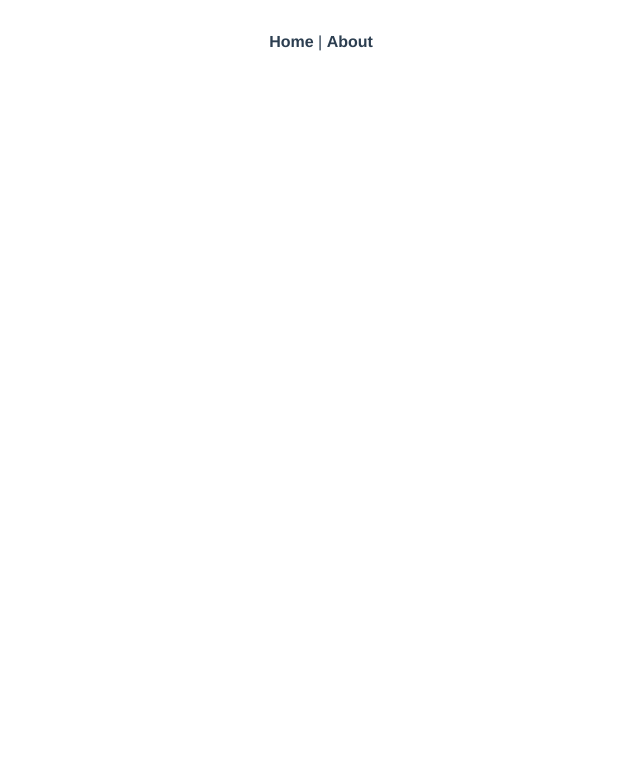
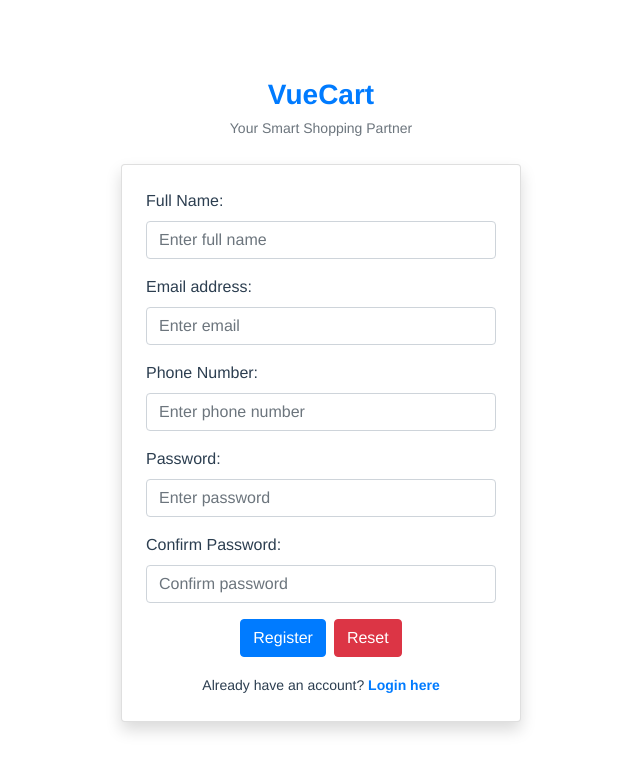
Before and after one commit to deepakwoad1/ecommerce-ui-vue2, a Vue app: page /auth/register in a window 1280 px wide. Shown: the top 772 px of the page, without its empty margins (319-959 px from the left). Built offline with nearby package versions, Linux system fonts and the light colour scheme.

Commit message:
feat: implement routing, auth layout, and login/register views

```diff
--- a/src/App.vue
+++ b/src/App.vue
@@ -1,10 +1,6 @@
 <template>
   <div id="app">
-    <nav>
-      <router-link to="/">Home</router-link> |
-      <router-link to="/about">About</router-link>
-    </nav>
-    <router-view/>
+    <router-view />
   </div>
 </template>
 
@@ -13,7 +9,7 @@
   font-family: Avenir, Helvetica, Arial, sans-serif;
   -webkit-font-smoothing: antialiased;
   -moz-osx-font-smoothing: grayscale;
-  text-align: center;
+  /* text-align: center; */
   color: #2c3e50;
 }
 
--- /dev/null
+++ b/src/layouts/AuthLayout.vue
@@ -0,0 +1,19 @@
+<template>
+    <div class="container d-flex justify-content-center align-items-center min-vh-100">
+        <div style="max-width: 400px; width: 100%;">
+            <div class="text-center mb-4">
+                <h3 class="font-weight-bold text-primary mb-1">VueCart</h3>
+                <small class="text-muted">Your Smart Shopping Partner</small>
+            </div>
+            <div class="card p-4 shadow" >
+                <router-view />
+            </div>
+        </div>
+    </div>
+</template>
+
+<script>
+export default {
+    name: "AuthLayout",
+};
+</script>
--- a/src/router/index.js
+++ b/src/router/index.js
@@ -1,29 +1,47 @@
-import Vue from 'vue'
-import VueRouter from 'vue-router'
-import HomeView from '../views/HomeView.vue'
+import Vue from "vue";
+import VueRouter from "vue-router";
+import HomeView from "../views/HomeView.vue";
+import LoginView from "@/views/auth/LoginView.vue";
+import RegisterView from "@/views/auth/RegisterView.vue";
 
-Vue.use(VueRouter)
+import AuthLayout from "@/layouts/AuthLayout.vue";
+
+Vue.use(VueRouter);
 
 const routes = [
   {
-    path: '/',
-    name: 'home',
-    component: HomeView
+    path: "/",
+    name: "home",
+    component: HomeView,
   },
   {
-    path: '/about',
-    name: 'about',
+    path: "/login",
+    name: "login",
+    component: LoginView,
+  },
+  {
+    path: "/auth",
+    component: AuthLayout,
+    children: [
+      { path: "login", component: LoginView },
+      { path: "register", component: RegisterView },
+    ],
+  },
+  {
+    path: "/about",
+    name: "about",
     // route level code-splitting
     // this generates a separate chunk (about.[hash].js) for this route
     // which is lazy-loaded when the route is visited.
-    component: () => import(/* webpackChunkName: "about" */ '../views/AboutView.vue')
-  }
-]
+    component: () =>
+      import(/* webpackChunkName: "about" */ "../views/AboutView.vue"),
+  },
+];
 
 const router = new VueRouter({
-  mode: 'history',
+  mode: "history",
   base: process.env.BASE_URL,
-  routes
-})
+  routes,
+});
 
-export default router
+export default router;
--- /dev/null
+++ b/src/views/auth/LoginView.vue
@@ -0,0 +1,58 @@
+<template>
+    <div>
+        <b-form @submit.prevent="onSubmit" @reset.prevent="onReset">
+            <b-form-group id="input-group-1" label="Email address:" label-for="input-1">
+                <b-form-input id="input-1" v-model="form.email" type="email" placeholder="Enter email"
+                    required></b-form-input>
+            </b-form-group>
+
+            <b-form-group id="input-group-2" label="Password:" label-for="input-2">
+                <b-form-input id="input-2" v-model="form.password" type="password" placeholder="Enter password"
+                    required></b-form-input>
+            </b-form-group>
+
+            <div class="d-flex justify-content-center mt-3">
+                <b-button type="submit" variant="primary" class="mr-2">
+                    Submit
+                </b-button>
+                <b-button type="reset" variant="danger">
+                    Reset
+                </b-button>
+            </div>
+
+            <div class="text-center mt-3">
+                <small>
+                    Not registered?
+                    <router-link to="/auth/register" class="font-weight-bold">
+                        Register here
+                    </router-link>
+                </small>
+            </div>
+        </b-form>
+    </div>
+</template>
+
+<script>
+export default {
+    name: "LoginView",
+    data() {
+        return {
+            form: {
+                email: '',
+                password: '',
+            },
+        }
+    },
+    methods: {
+        onSubmit() {
+            console.log({ ...this.form });
+            this.onReset();
+        },
+        onReset() {
+            // Reset our form values
+            this.form.email = ''
+            this.form.password = ''
+        }
+    }
+}
+</script>
--- /dev/null
+++ b/src/views/auth/RegisterView.vue
@@ -0,0 +1,92 @@
+<template>
+    <div>
+        <b-form @submit.prevent="onSubmit" @reset.prevent="onReset">
+
+            <!-- Full Name -->
+            <b-form-group label="Full Name:" label-for="name-input">
+                <b-form-input id="name-input" v-model="form.name" placeholder="Enter full name" required></b-form-input>
+            </b-form-group>
+
+            <!-- Email -->
+            <b-form-group label="Email address:" label-for="email-input">
+                <b-form-input id="email-input" v-model="form.email" type="email" placeholder="Enter email"
+                    required></b-form-input>
+            </b-form-group>
+
+            <!-- Phone -->
+            <b-form-group label="Phone Number:" label-for="phone-input">
+                <b-form-input id="phone-input" v-model="form.phone" type="tel" placeholder="Enter phone number"
+                    maxlength="10" required></b-form-input>
+            </b-form-group>
+
+            <!-- Password -->
+            <b-form-group label="Password:" label-for="password-input">
+                <b-form-input id="password-input" v-model="form.password" type="password" placeholder="Enter password"
+                    minlength="6" required></b-form-input>
+            </b-form-group>
+
+            <!-- Confirm Password -->
+            <b-form-group label="Confirm Password:" label-for="confirm-password-input">
+                <b-form-input id="confirm-password-input" v-model="form.confirmPassword" type="password"
+                    placeholder="Confirm password" minlength="6" required></b-form-input>
+            </b-form-group>
+
+            <!-- Buttons -->
+            <div class="d-flex justify-content-center mt-3">
+                <b-button type="submit" variant="primary" class="mr-2">
+                    Register
+                </b-button>
+                <b-button type="reset" variant="danger">
+                    Reset
+                </b-button>
+            </div>
+
+            <!-- Login link -->
+            <div class="text-center mt-3">
+                <small>
+                    Already have an account?
+                    <router-link to="/auth/login" class="font-weight-bold">
+                        Login here
+                    </router-link>
+                </small>
+            </div>
+
+        </b-form>
+    </div>
+</template>
+
+<script>
+export default {
+    name: "RegisterView",
+    data() {
+        return {
+            form: {
+                name: "",
+                email: "",
+                phone: "",
+                password: "",
+                confirmPassword: ""
+            }
+        };
+    },
+    methods: {
+        onSubmit() {
+            if (this.form.password !== this.form.confirmPassword) {
+                alert("Passwords do not match");
+                return;
+            }
+            console.log({ ...this.form });
+            this.onReset();
+        },
+        onReset() {
+            this.form = {
+                name: "",
+                email: "",
+                phone: "",
+                password: "",
+                confirmPassword: ""
+            };
+        }
+    }
+};
+</script>
```
